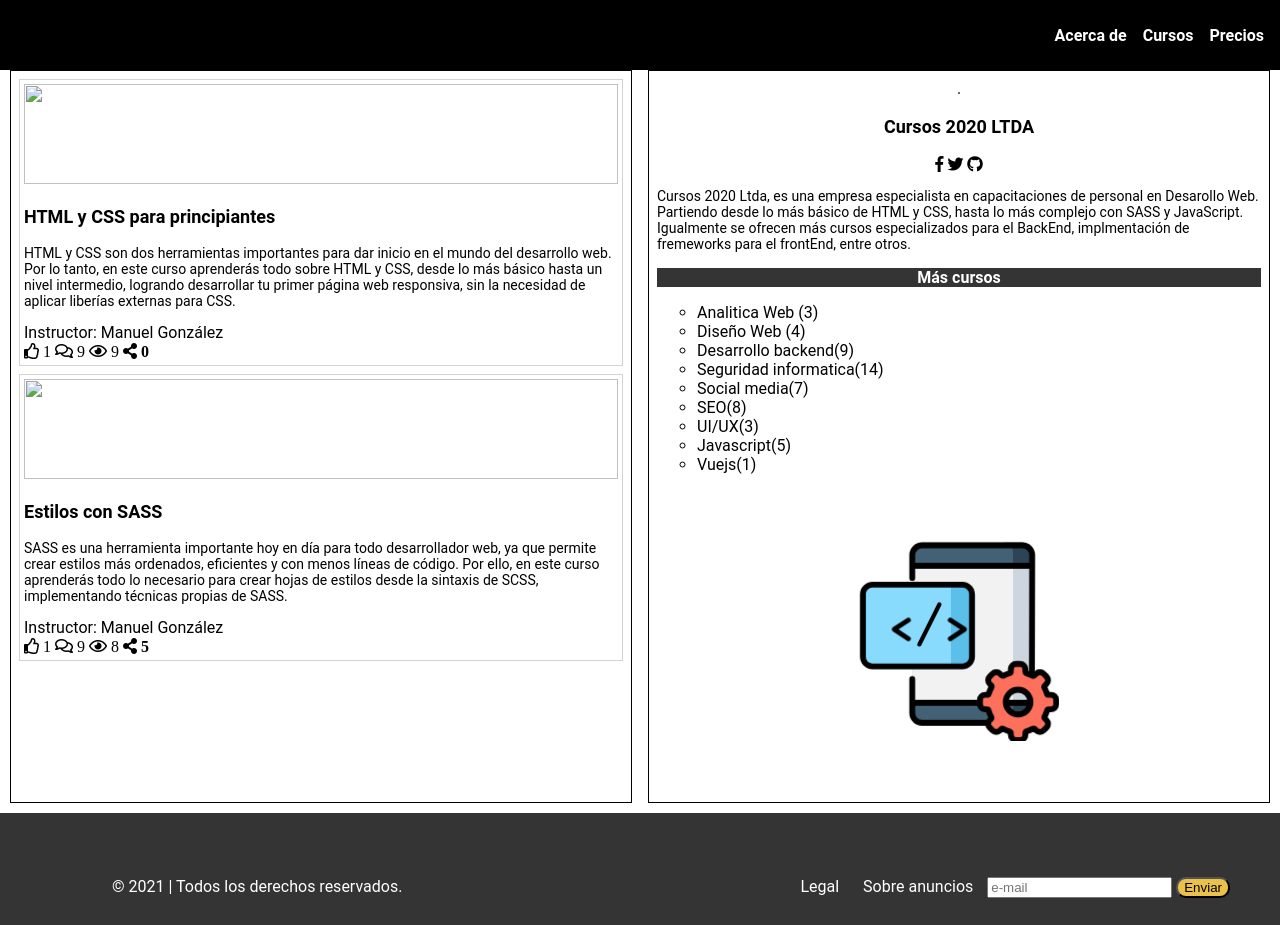
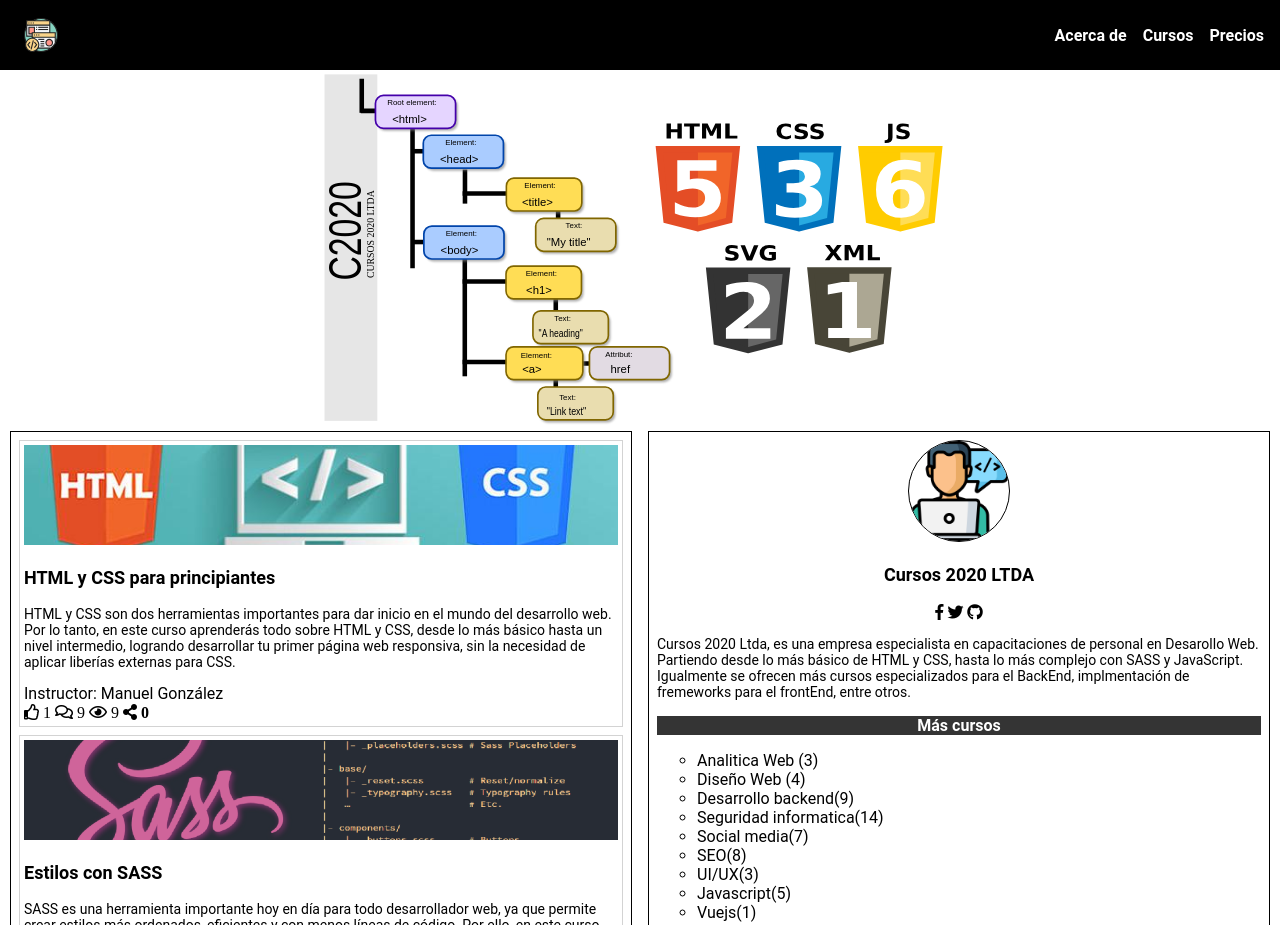
Before and after one commit to Fran-Paz/dl-mi-emprendimiento, a plain HTML site: page index.html in a window 1280 px wide. Shown: the top 925 px of the page. Drawn offline with Linux system fonts and the light colour scheme; the site is published under a folder, as on GitHub Pages, so addresses that start at the root find nothing.

Commit message:
change url

```diff
--- a/index.html
+++ b/index.html
@@ -14,7 +14,7 @@
 
 <body>
     <nav class="nav">
-        <img src="/assets/logo.svg" class="nav__logo" alt="" />
+        <img src="assets/logo.svg" class="nav__logo" alt="" />
         <ul class="nav__list">
             <li class="nav__item">
                 <a href="#">Acerca de</a>
@@ -29,13 +29,13 @@
     </nav>
 
     <section>
-        <img src="/assets/desarrolloweb2021t.svg" class="web-dom" alt="" />
+        <img src="assets/desarrolloweb2021t.svg" class="web-dom" alt="" />
     </section>
 
     <main class="main">
         <section class="blog">
             <article class="article">
-                <img src="/assets/html-y-cssb-.jpg" alt="" class="article__img" />
+                <img src="assets/html-y-cssb-.jpg" alt="" class="article__img" />
                 <p class="article__title">HTML y CSS para principiantes</p>
                 <p class="article__text">
                     HTML y CSS son dos herramientas importantes para dar inicio en el mundo del desarrollo web. Por lo
@@ -53,7 +53,7 @@
                 </div>
             </article>
             <article class="article">
-                <img src="/assets/sass.png" alt="" class="article__img" />
+                <img src="assets/sass.png" alt="" class="article__img" />
                 <p class="article__title">Estilos con SASS</p>
                 <p class="article__text">
                     SASS es una herramienta importante hoy en día para todo desarrollador web, ya que permite crear
@@ -73,7 +73,7 @@
         </section>
 
         <section class="index">
-            <img src="/assets/web-development.png" alt="" class="index__header-img" />
+            <img src="assets/web-development.png" alt="" class="index__header-img" />
             <p class="index__title">Cursos 2020 LTDA</p>
             <i class="fab fa-facebook-f"></i>
             <i class="fab fa-twitter"></i>
```
